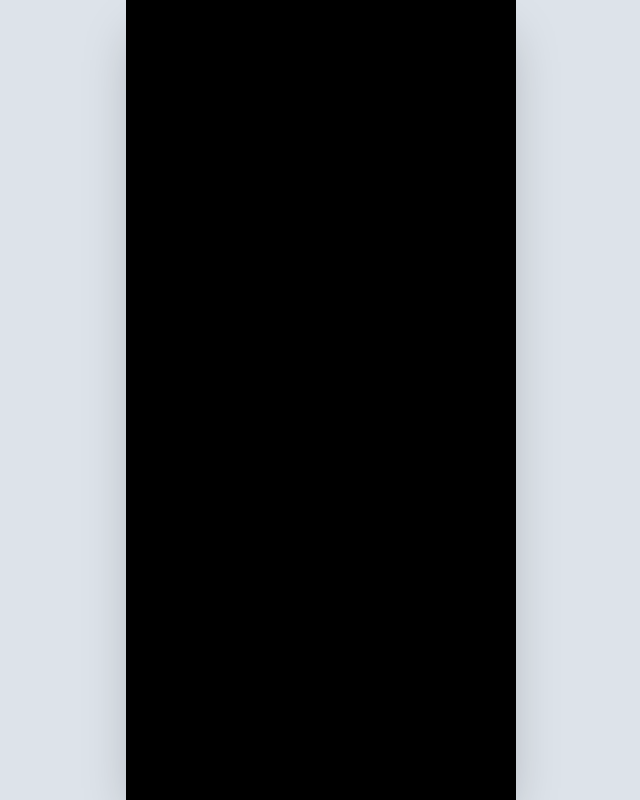
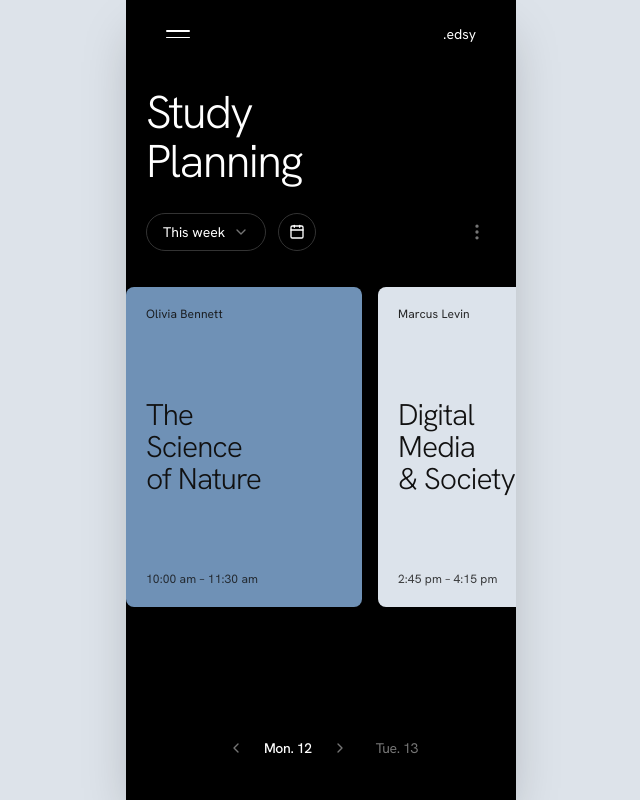
Before and after one commit to Neel3301/notes, a React (Vite) app: page /study-planning in a window 1280 px wide. Before the commit this address had no page. Shown: the whole page, without its empty margins (319-959 px from the left). Built offline with nearby package versions, Linux system fonts and the light colour scheme.

Commit message:
11. StudyPlanning screen

```diff
--- a/src/App.jsx
+++ b/src/App.jsx
@@ -3,12 +3,14 @@ import { BrowserRouter, Routes, Route, Navigate } from 'react-router-dom';
 import PhoneShell from './components/layout/PhoneShell';
 import TokensScreen from './screens/TokensScreen';
 import ComponentsScreen from './screens/ComponentsScreen';
+import StudyPlanningScreen from './screens/StudyPlanningScreen';
 import {
   tokenColors,
   tokenTypography,
   tokenShapes,
   headerDemoData,
   uiComponentsDemoData,
+  studyPlanningData,
 } from './data/content';
 
 export default function App() {
@@ -48,8 +50,21 @@ export default function App() {
             }
           />
           <Route
+            path="/study-planning"
+            element={
+              <StudyPlanningScreen
+                header={studyPlanningData.header}
+                heading={studyPlanningData.heading}
+                filterPill={studyPlanningData.filterPill}
+                calendarButton={studyPlanningData.calendarButton}
+                cards={studyPlanningData.cards}
+                datePager={studyPlanningData.datePager}
+              />
+            }
+          />
+          <Route
             path="/"
-            element={<Navigate to="/tokens" replace />}
+            element={<Navigate to="/study-planning" replace />}
           />
         </Routes>
       </PhoneShell>
--- /dev/null
+++ b/src/screens/StudyPlanningScreen.jsx
@@ -0,0 +1,135 @@
+import React, { useState } from 'react';
+import { Calendar, ChevronDown, MoreVertical } from 'lucide-react';
+import AppHeader from '../components/layout/AppHeader';
+import Heading from '../components/ui/Heading';
+import Pill from '../components/ui/Pill';
+import IconButton from '../components/ui/IconButton';
+import CourseCard from '../components/course/CourseCard';
+import DatePager from '../components/ui/DatePager';
+
+/**
+ * StudyPlanningScreen component
+ * Primary dashboard view for scheduled study courses.
+ * Features horizontal snap card carousel with peek offset, filter controls,
+ * and bottom DatePager navigation strip.
+ *
+ * All content received via props.
+ */
+export default function StudyPlanningScreen({
+  header = { left: 'menu', logo: '.edsy' },
+  heading = 'Study\nPlanning',
+  filterPill = { label: 'This week', hasChevron: true },
+  calendarButton = { label: 'Calendar view' },
+  cards = [],
+  datePager = { current: 'Mon. 12', next: 'Tue. 13' },
+  onMenuClick,
+  onCardClick,
+  onFilterClick,
+  onCalendarClick,
+  onMoreClick,
+  onPrevDate,
+  onNextDate,
+  className = '',
+}) {
+  const [currentDateIndex, setCurrentDateIndex] = useState(0);
+
+  const dates = [
+    { current: 'Mon. 12', next: 'Tue. 13' },
+    { current: 'Tue. 13', next: 'Wed. 14' },
+    { current: 'Wed. 14', next: 'Thu. 15' },
+    { current: 'Thu. 15', next: 'Fri. 16' },
+  ];
+
+  const activeDate = datePager || dates[currentDateIndex];
+
+  const handlePrev = () => {
+    if (onPrevDate) {
+      onPrevDate();
+    } else {
+      setCurrentDateIndex((prev) => (prev > 0 ? prev - 1 : dates.length - 1));
+    }
+  };
+
+  const handleNext = () => {
+    if (onNextDate) {
+      onNextDate();
+    } else {
+      setCurrentDateIndex((prev) => (prev < dates.length - 1 ? prev + 1 : 0));
+    }
+  };
+
+  return (
+    <div
+      className={`w-full min-h-screen bg-screen text-text-primary px-5 pt-3 pb-8 flex flex-col justify-between select-none ${className}`}
+    >
+      {/* Top Section */}
+      <div className="flex flex-col">
+        {/* App Header */}
+        <AppHeader
+          left={header.left}
+          logo={header.logo}
+          onLeftClick={onMenuClick}
+        />
+
+        {/* Hero Heading */}
+        <div className="mt-8">
+          <Heading>{heading}</Heading>
+        </div>
+
+        {/* Action / Filter Bar */}
+        <div className="mt-7 flex items-center justify-between">
+          <div className="flex items-center gap-3">
+            <Pill
+              label={filterPill.label}
+              iconRight={
+                filterPill.hasChevron ? <ChevronDown className="w-4 h-4" /> : null
+              }
+              onClick={onFilterClick}
+            />
+            <IconButton
+              icon={<Calendar className="w-4 h-4" />}
+              label={calendarButton.label}
+              variant="outlined"
+              onClick={onCalendarClick}
+            />
+          </div>
+
+          <IconButton
+            icon={<MoreVertical className="w-5 h-5 text-text-secondary hover:text-text-primary transition-colors" />}
+            label="More options"
+            variant="plain"
+            onClick={onMoreClick}
+          />
+        </div>
+
+        {/* Horizontal Scroll-Snap Card Carousel */}
+        <div className="mt-9 -mx-5 px-5 flex items-center gap-4 overflow-x-auto snap-x snap-mandatory no-scrollbar pb-2">
+          {cards.map((card) => (
+            <div key={card.id} className="snap-start shrink-0">
+              <CourseCard
+                color={card.color}
+                author={card.author}
+                title={card.title}
+                time={card.time}
+                liked={card.liked}
+                onClick={() => onCardClick?.(card)}
+              />
+            </div>
+          ))}
+          {/* Spacer for right peek margin */}
+          <div className="w-2 shrink-0" />
+        </div>
+      </div>
+
+      {/* Bottom Date Navigation Strip */}
+      <div className="mt-8 flex justify-center items-center w-full">
+        <DatePager
+          current={activeDate.current}
+          next={activeDate.next}
+          onPrev={handlePrev}
+          onNext={handleNext}
+        />
+      </div>
+    </div>
+  );
+}
```
Also changed, not shown: 1 other file (tests, documents, lock files or other folders).
